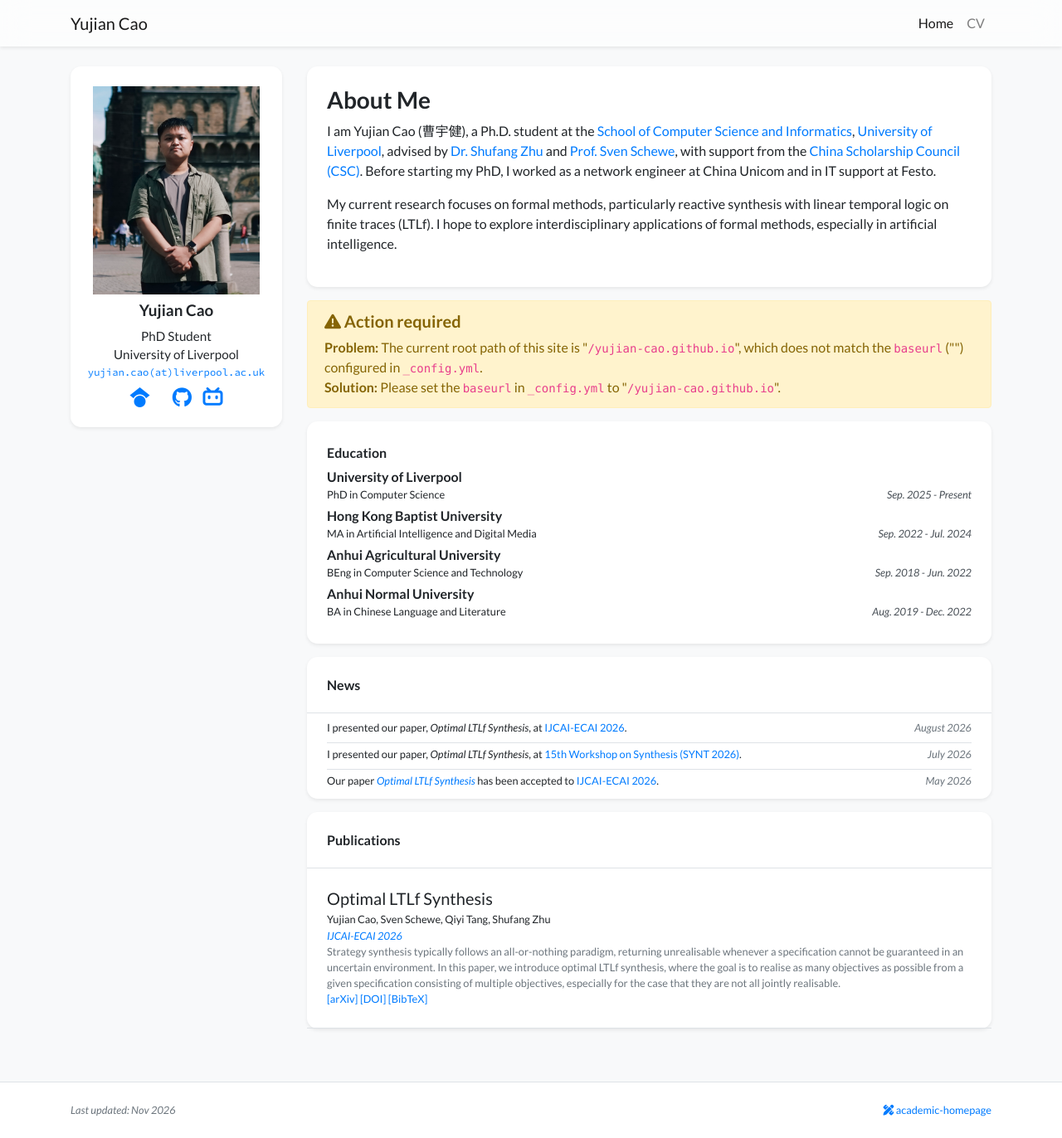
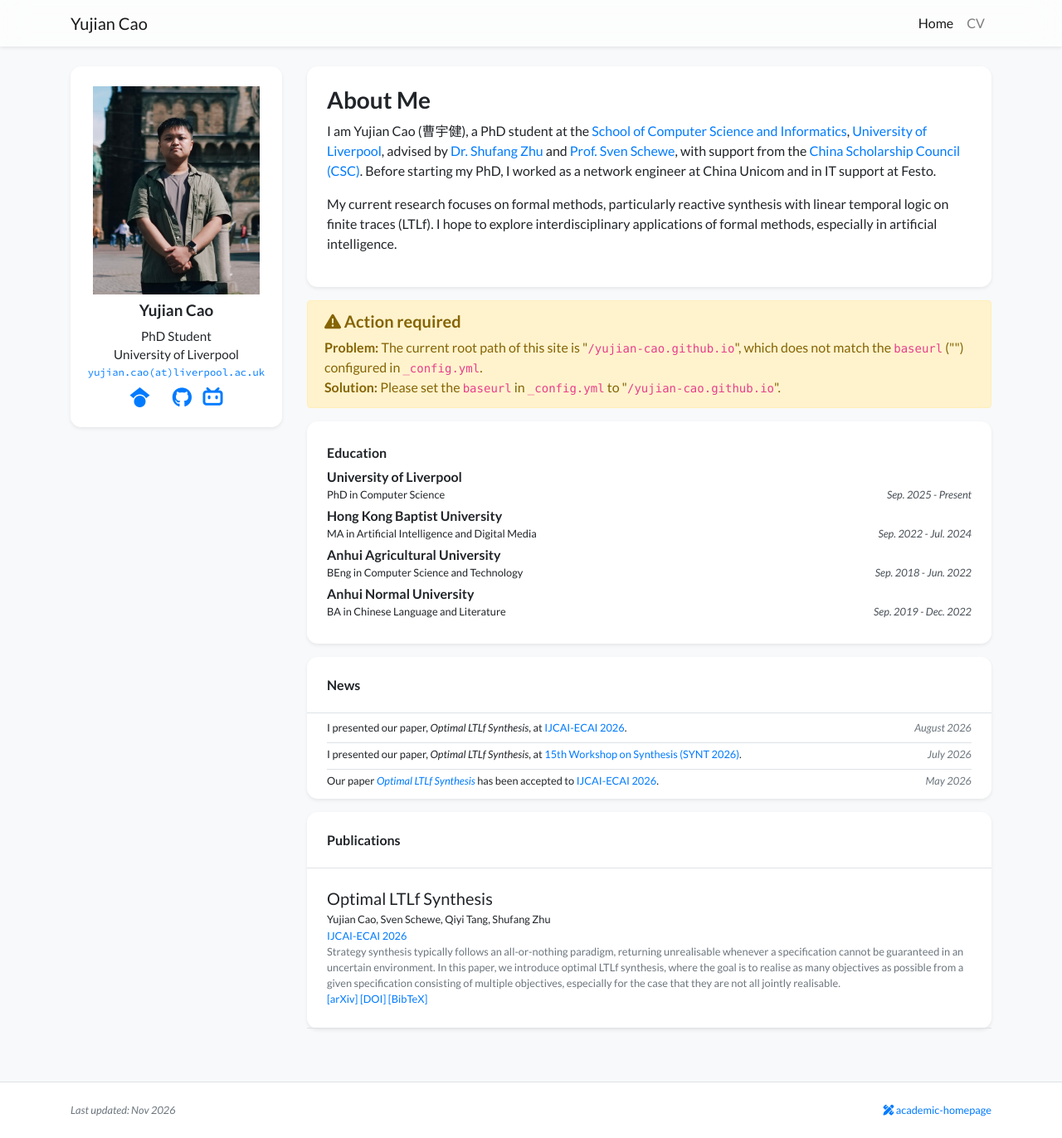
Before and after one commit to Yujian-Cao/yujian-cao.github.io, a Jekyll site: the page built from index.html, in a window 1280 px wide and 1372 px high. Shown: the whole window at 83% size. Built offline with Jekyll 4.4.1, drawn with Linux system fonts in a browser that asks for light colours; nearby versions of some CDN libraries; a style sheet for code colours, icons or effects is not loaded.

Commit message:
Homepage polish: BibTeX entry, unitalic venue, PhD wording, Anhui Normal start date
Co-Authored-By: Claude Sonnet 5.5 <noreply@anthropic.com>

```diff
--- a/_data/profile.yml
+++ b/_data/profile.yml
@@ -20,7 +20,7 @@ bilibili: https://space.bilibili.com/343269121
 short_bio_text_justify: false
 short_bio: >-
   <p>
-    I am Yujian Cao (曹宇健), a Ph.D. student at the <a href="https://www.liverpool.ac.uk/computer-science-and-informatics/" target="_blank">School of Computer Science and Informatics</a>, <a href="https://www.liverpool.ac.uk/" target="_blank">University of Liverpool</a>, advised by <a href="https://www.liverpool.ac.uk/people/shufang-zhu" target="_blank">Dr. Shufang Zhu</a> and <a href="https://www.liverpool.ac.uk/people/sven-schewe" target="_blank">Prof. Sven Schewe</a>, with support from the <a href="https://www.csc.edu.cn/" target="_blank">China Scholarship Council (CSC)</a>.
+    I am Yujian Cao (曹宇健), a PhD student at the <a href="https://www.liverpool.ac.uk/computer-science-and-informatics/" target="_blank">School of Computer Science and Informatics</a>, <a href="https://www.liverpool.ac.uk/" target="_blank">University of Liverpool</a>, advised by <a href="https://www.liverpool.ac.uk/people/shufang-zhu" target="_blank">Dr. Shufang Zhu</a> and <a href="https://www.liverpool.ac.uk/people/sven-schewe" target="_blank">Prof. Sven Schewe</a>, with support from the <a href="https://www.csc.edu.cn/" target="_blank">China Scholarship Council (CSC)</a>.
     Before starting my PhD, I worked as a network engineer at China Unicom and in IT support at Festo.
   </p>
   <p>
@@ -41,7 +41,7 @@ education:
   date: Sep. 2018 - Jun. 2022
 - name: Anhui Normal University
   position: BA in Chinese Language and Literature
-  date: Aug. 2019 - Dec. 2022
+  date: Sep. 2019 - Dec. 2022
 
 # experience:
 # - name: Peking University
--- a/_includes/widgets/publication_item.html
+++ b/_includes/widgets/publication_item.html
@@ -11,7 +11,7 @@
         <div class="{% if item.cover %}col-md-9 col-xl-10 pl-md-0{% else %}col-md-12{% endif %} p-4">
             <h5 class="mt-0 mb-1 font-weight-normal">{{ item.title }}</h5>
             <p class="mt-0 mb-0 small">{% include widgets/author_list.html authors=item.authors %}</p>
-            <p class="mt-0 mb-0 small">{{item.pub_pre}}<i>{{ item.pub }}</i>{{ item.pub_post }} {{ item.pub_date }} {{ item.pub_last }} <span data-semantic-scholar-id="{{ item.semantic_scholar_id }}"></span></p>
+            <p class="mt-0 mb-0 small">{{item.pub_pre}}{{ item.pub }}{{ item.pub_post }} {{ item.pub_date }} {{ item.pub_last }} <span data-semantic-scholar-id="{{ item.semantic_scholar_id }}"></span></p>
             <p class="mt-0 mb-0 small text-muted">{{ item.abstract }}</p>
 
             <p class="small pb-0 mb-0 lh-125 text-muted abstract-links">
@@ -43,7 +43,7 @@
             <div>
                 <h5 class="mt-0 mb-1 font-weight-normal">{{ item.title }}</h5>
                 <p class="mt-0 mb-0 small">{% include widgets/author_list.html authors=item.authors %}</p>
-                <p class="mt-0 mb-0 small">{{item.pub_pre}}<i>{{ item.pub }}</i>{{ item.pub_post }} {{ item.pub_date }} {{ item.pub_last }} <span data-semantic-scholar-id="{{ item.semantic_scholar_id }}"></span></p>
+                <p class="mt-0 mb-0 small">{{item.pub_pre}}{{ item.pub }}{{ item.pub_post }} {{ item.pub_date }} {{ item.pub_last }} <span data-semantic-scholar-id="{{ item.semantic_scholar_id }}"></span></p>
                 <p class="mt-0 mb-0 small text-muted">{{ item.abstract }}</p>
 
                 <p class="small pb-0 mb-0 lh-125 text-muted abstract-links">
```
Also changed, not shown: _publications/2026/2026-optimal-ltlf-synthesis.md (+4 -5 lines).
